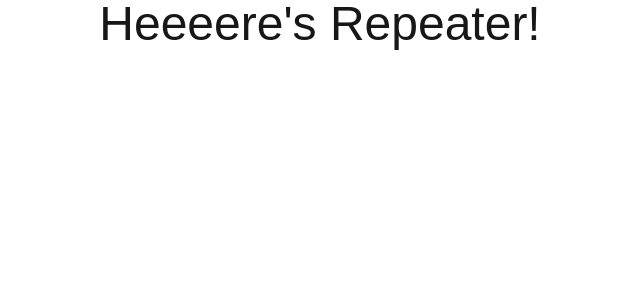
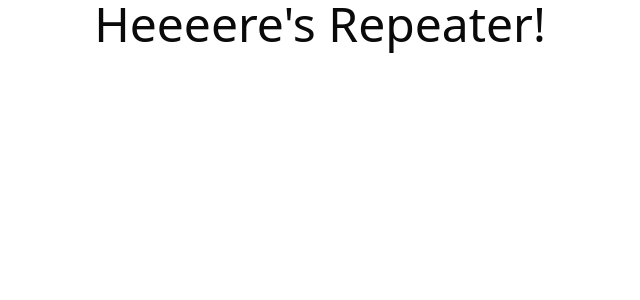
Before and after one commit to RepeaterSRS/repeater, a Next.js app in the folder web/: page / in a window 1280 px wide. Shown: the top 300 px of the page, without its empty margins (320-960 px from the left). Built offline with nearby package versions, Linux system fonts and the light colour scheme.

Commit message:
web: add shadcn/ui

```diff
--- a/web/app/globals.css
+++ b/web/app/globals.css
@@ -1,26 +1,122 @@
 @import 'tailwindcss';
+@import 'tw-animate-css';
 
-:root {
-    --background: #ffffff;
-    --foreground: #171717;
-}
+@custom-variant dark (&:is(.dark *));
 
 @theme inline {
     --color-background: var(--background);
     --color-foreground: var(--foreground);
     --font-sans: var(--font-geist-sans);
     --font-mono: var(--font-geist-mono);
+    --color-sidebar-ring: var(--sidebar-ring);
+    --color-sidebar-border: var(--sidebar-border);
+    --color-sidebar-accent-foreground: var(--sidebar-accent-foreground);
+    --color-sidebar-accent: var(--sidebar-accent);
+    --color-sidebar-primary-foreground: var(--sidebar-primary-foreground);
+    --color-sidebar-primary: var(--sidebar-primary);
+    --color-sidebar-foreground: var(--sidebar-foreground);
+    --color-sidebar: var(--sidebar);
+    --color-chart-5: var(--chart-5);
+    --color-chart-4: var(--chart-4);
+    --color-chart-3: var(--chart-3);
+    --color-chart-2: var(--chart-2);
+    --color-chart-1: var(--chart-1);
+    --color-ring: var(--ring);
+    --color-input: var(--input);
+    --color-border: var(--border);
+    --color-destructive: var(--destructive);
+    --color-accent-foreground: var(--accent-foreground);
+    --color-accent: var(--accent);
+    --color-muted-foreground: var(--muted-foreground);
+    --color-muted: var(--muted);
+    --color-secondary-foreground: var(--secondary-foreground);
+    --color-secondary: var(--secondary);
+    --color-primary-foreground: var(--primary-foreground);
+    --color-primary: var(--primary);
+    --color-popover-foreground: var(--popover-foreground);
+    --color-popover: var(--popover);
+    --color-card-foreground: var(--card-foreground);
+    --color-card: var(--card);
+    --radius-sm: calc(var(--radius) - 4px);
+    --radius-md: calc(var(--radius) - 2px);
+    --radius-lg: var(--radius);
+    --radius-xl: calc(var(--radius) + 4px);
 }
 
-@media (prefers-color-scheme: dark) {
-    :root {
-        --background: #0a0a0a;
-        --foreground: #ededed;
+:root {
+    --radius: 0.625rem;
+    --background: oklch(1 0 0);
+    --foreground: oklch(0.145 0 0);
+    --card: oklch(1 0 0);
+    --card-foreground: oklch(0.145 0 0);
+    --popover: oklch(1 0 0);
+    --popover-foreground: oklch(0.145 0 0);
+    --primary: oklch(0.205 0 0);
+    --primary-foreground: oklch(0.985 0 0);
+    --secondary: oklch(0.97 0 0);
+    --secondary-foreground: oklch(0.205 0 0);
+    --muted: oklch(0.97 0 0);
+    --muted-foreground: oklch(0.556 0 0);
+    --accent: oklch(0.97 0 0);
+    --accent-foreground: oklch(0.205 0 0);
+    --destructive: oklch(0.577 0.245 27.325);
+    --border: oklch(0.922 0 0);
+    --input: oklch(0.922 0 0);
+    --ring: oklch(0.708 0 0);
+    --chart-1: oklch(0.646 0.222 41.116);
+    --chart-2: oklch(0.6 0.118 184.704);
+    --chart-3: oklch(0.398 0.07 227.392);
+    --chart-4: oklch(0.828 0.189 84.429);
+    --chart-5: oklch(0.769 0.188 70.08);
+    --sidebar: oklch(0.985 0 0);
+    --sidebar-foreground: oklch(0.145 0 0);
+    --sidebar-primary: oklch(0.205 0 0);
+    --sidebar-primary-foreground: oklch(0.985 0 0);
+    --sidebar-accent: oklch(0.97 0 0);
+    --sidebar-accent-foreground: oklch(0.205 0 0);
+    --sidebar-border: oklch(0.922 0 0);
+    --sidebar-ring: oklch(0.708 0 0);
+}
+
+.dark {
+    --background: oklch(0.145 0 0);
+    --foreground: oklch(0.985 0 0);
+    --card: oklch(0.205 0 0);
+    --card-foreground: oklch(0.985 0 0);
+    --popover: oklch(0.205 0 0);
+    --popover-foreground: oklch(0.985 0 0);
+    --primary: oklch(0.922 0 0);
+    --primary-foreground: oklch(0.205 0 0);
+    --secondary: oklch(0.269 0 0);
+    --secondary-foreground: oklch(0.985 0 0);
+    --muted: oklch(0.269 0 0);
+    --muted-foreground: oklch(0.708 0 0);
+    --accent: oklch(0.269 0 0);
+    --accent-foreground: oklch(0.985 0 0);
+    --destructive: oklch(0.704 0.191 22.216);
+    --border: oklch(1 0 0 / 10%);
+    --input: oklch(1 0 0 / 15%);
+    --ring: oklch(0.556 0 0);
+    --chart-1: oklch(0.488 0.243 264.376);
+    --chart-2: oklch(0.696 0.17 162.48);
+    --chart-3: oklch(0.769 0.188 70.08);
+    --chart-4: oklch(0.627 0.265 303.9);
+    --chart-5: oklch(0.645 0.246 16.439);
+    --sidebar: oklch(0.205 0 0);
+    --sidebar-foreground: oklch(0.985 0 0);
+    --sidebar-primary: oklch(0.488 0.243 264.376);
+    --sidebar-primary-foreground: oklch(0.985 0 0);
+    --sidebar-accent: oklch(0.269 0 0);
+    --sidebar-accent-foreground: oklch(0.985 0 0);
+    --sidebar-border: oklch(1 0 0 / 10%);
+    --sidebar-ring: oklch(0.556 0 0);
+}
+
+@layer base {
+    * {
+        @apply border-border outline-ring/50;
+    }
+    body {
+        @apply bg-background text-foreground;
     }
 }
-
-body {
-    background: var(--background);
-    color: var(--foreground);
-    font-family: Arial, Helvetica, sans-serif;
-}
--- /dev/null
+++ b/web/lib/utils.ts
@@ -0,0 +1,6 @@
+import { clsx, type ClassValue } from 'clsx';
+import { twMerge } from 'tailwind-merge';
+
+export function cn(...inputs: ClassValue[]) {
+    return twMerge(clsx(inputs));
+}
```
Also changed, not shown: web/package.json (+6 -1 lines), web/components.json (added), 1 other file (tests, documents, lock files or other folders).
